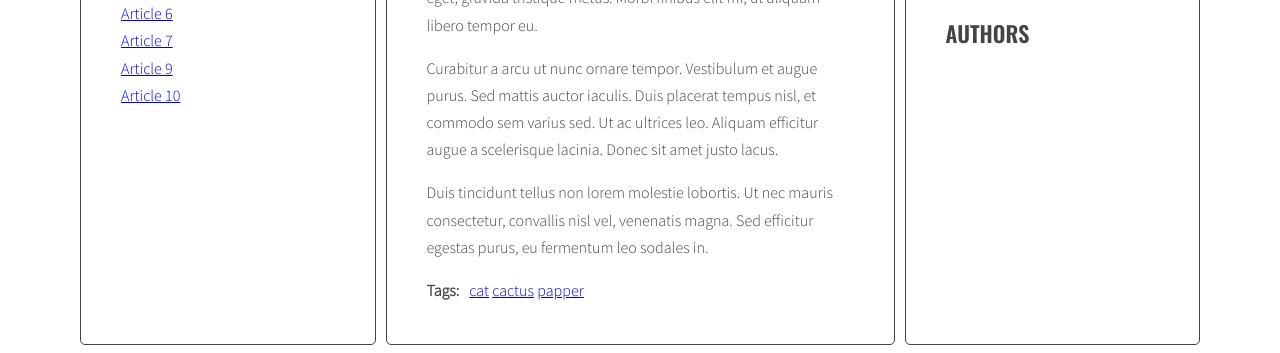
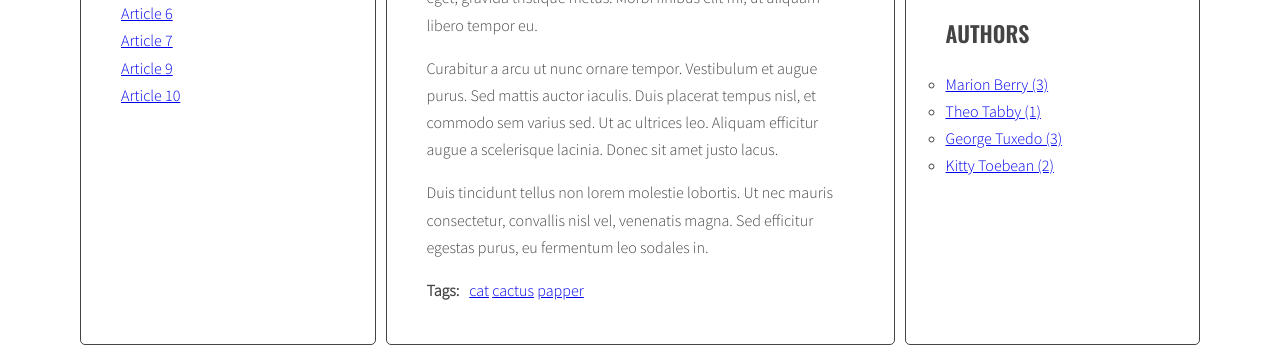
Before and after one commit to mateusz-andrzej-krupa/javascript-blog, a website: page index.html in a window 1280 px wide. Shown: the part 494-847 px from the top of the page. Drawn offline with nearby package versions, Linux system fonts and the light colour scheme.

Commit message:
Fix authorList - righ column - done.

```diff
--- a/css/style.css
+++ b/css/style.css
@@ -99,6 +99,7 @@ body {
 
 .post-author {
   font-style: italic;
+  list-style-type: none;
 }
 
 .post-tags {
--- a/js/script.js
+++ b/js/script.js
@@ -42,8 +42,6 @@
     let html = '';
     /* [DONE] for all articles: */
     const articles = document.querySelectorAll(optArticleSelector + CustomSelector);
-    //console.log('to sa artykuły ', articles);
-    //console.log('a to sa customSelector:', CustomSelector);
     for (let article of articles){
       /* [DONE] get a id of article and save as a const */
       const articleId = article.getAttribute('Id');
@@ -55,9 +53,6 @@
       const linkHTML = '<li><a href="#' + articleId + '"><span>' + articleTitle + '</span></a></li>';
       //console.log('HTML code: ', linkHTML);
       /* [DONE] display links in a  column */
-      //[v1] titleLinks.innerHTML = titleLinks.innerHTML + linkHTML;
-      //[v2] titleLinks.insertAdjacentHTML("beforeend", linkHTML);
-      //[v3]:
       html = html + linkHTML;
       //console.log('htmllink', html);
       //console.log(optTitleSelector, CustomSelector);
@@ -138,14 +133,13 @@
       //console.log('tagsParams', tagsParams);
       let allTagsHTML = '';
       for(let tag in allTags){
-        //allTagsHTML += tag + ' (' + allTags[tag] +') ';
+
         allTagsHTML +=
-        //<li><a href="#' + articleId + '"><span>' + articleTitle + '</span></a></li>
         ` <li><a class ="tagClass${ calculateTagClass(allTags[tag], tagsParams) }"  href="#tag-${ tag }"><span> ${ tag } </span></a></li>`;
         //console.log('allTagsHTML',allTagsHTML);
       }
       tagList.innerHTML = allTagsHTML;
-      //console.log('lista tagow', tagList);
+      console.log('lista tagow', tagList);
     }
     //console.log('obiekt linkow tagow: ', tagList);
   };
@@ -221,29 +215,37 @@
       let html = '';
       /* [DONE] get author from data-autor attribute */
       const author = article.getAttribute('data-author');
-      /* replace ' ' with '_'  in author name */
+      /* [DONE] replace ' ' with '_'  in author name */
       const author_name = author.replace(' ', '_');
       /* [DONE] generate HTML of the link */
-      const authorLink = `<li><a href="#author_${ author_name }"> by: ${ author }</a></li>`;
+      const authorLink = `<li><a href="#author_${ author_name }"> by: ${ author } </a></li>`;
+      //console.log(authorLink);
       /* [DONE] add generated code to html variable */
       html = html + authorLink;
       /* [NEW] check if this link is NOT already in allAuthors */
-      if(!allAuthors[authorLink]){
+      if(!allAuthors[author]){
         /* [NEW] add generated code to allTags array */
         allAuthors[author] = 1;
       } else {
-        allAuthors[auhtor]++;
+        allAuthors[author]++;
       }
       /* [DONE] insert HTML of all the links into the tags wrapper */
       authorWrapper.innerHTML = html;
-      //console.log(html);
-    };
+      //console.log('wrapper', html);
+    }
 
     /* [NEW] find list of authors in right column */
     const authorList = document.querySelector('.authors');
     /* [NEW] add html from allauthors to tagList */
-    //authorList.innerHTML = allAuthors.join(' ');
-    console.log(allAuthors);
+    let allAuthorHTML = '';
+
+    for(let author in allAuthors){
+      const author_name = author.replace(' ', '_');
+      allAuthorHTML += `<li><a href="#author_${ author_name }"><span> ${ author } (${ allAuthors[author] }) </span></a></li>`;
+      //console.log(allAuthorHTML);
+    }
+    authorList.innerHTML = allAuthorHTML;
+    //console.log('lista autorow: ', authorList);
   };
   generateAuthors();
   /* ----------------------------- */
@@ -405,6 +407,14 @@
     },
   };
   console.log('myHome: ', myHome);
+  const count = myHome.rooms.livingroom+myHome.rooms.badroom+myHome.rooms.kitchen+myHome.rooms.corridor;
+  console.log('count: ', count);
+  for( let conuntLoop in myHome ){
+    conuntLoop = myHome.rooms;
+    console.log('okien jest: ', conuntLoop);
+  }
+
+
   const yourHome = Object.assign({}, myHome);
   console.log('yourHome: ', yourHome);
 
```
